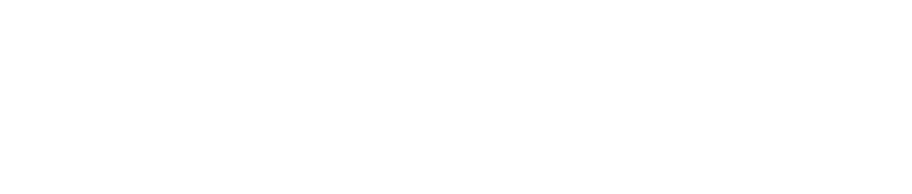
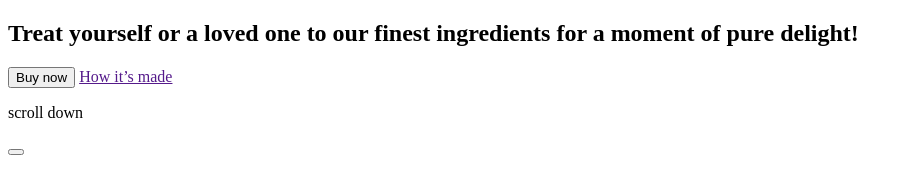
Before and after one commit to Jenya-Osinskiy/test-server-blgroup3, a plain HTML site: page index.html in a window 1280 px wide. Shown: the whole page, without its empty margins (0-912 px from the left). Drawn offline with Linux system fonts and the light colour scheme.

Commit message:
section 1
кнопки, ААА-

```diff
--- a/index.html
+++ b/index.html
@@ -12,7 +12,15 @@
 
     </header>
     <main>
-
+        <section>
+            <h1>Treat yourself or a loved one to
+                our finest ingredients for a moment
+                of pure delight!</h1>
+            <button type="button">Buy now</button>
+            <a href="">How it’s made</a>
+            <p>scroll down</p>
+            <button type="button"></button>
+        </section>
     </main>
 </body>
 
```
